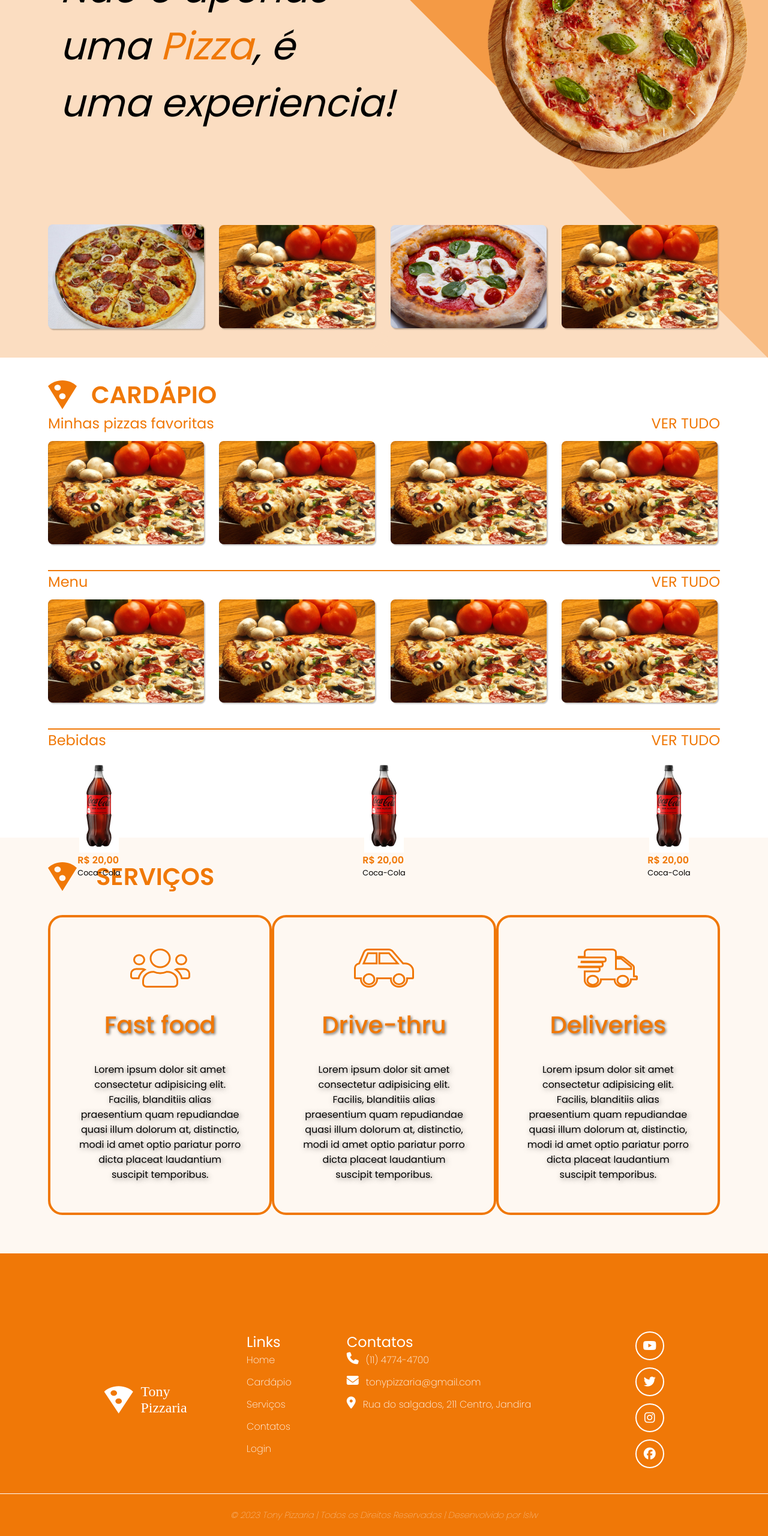
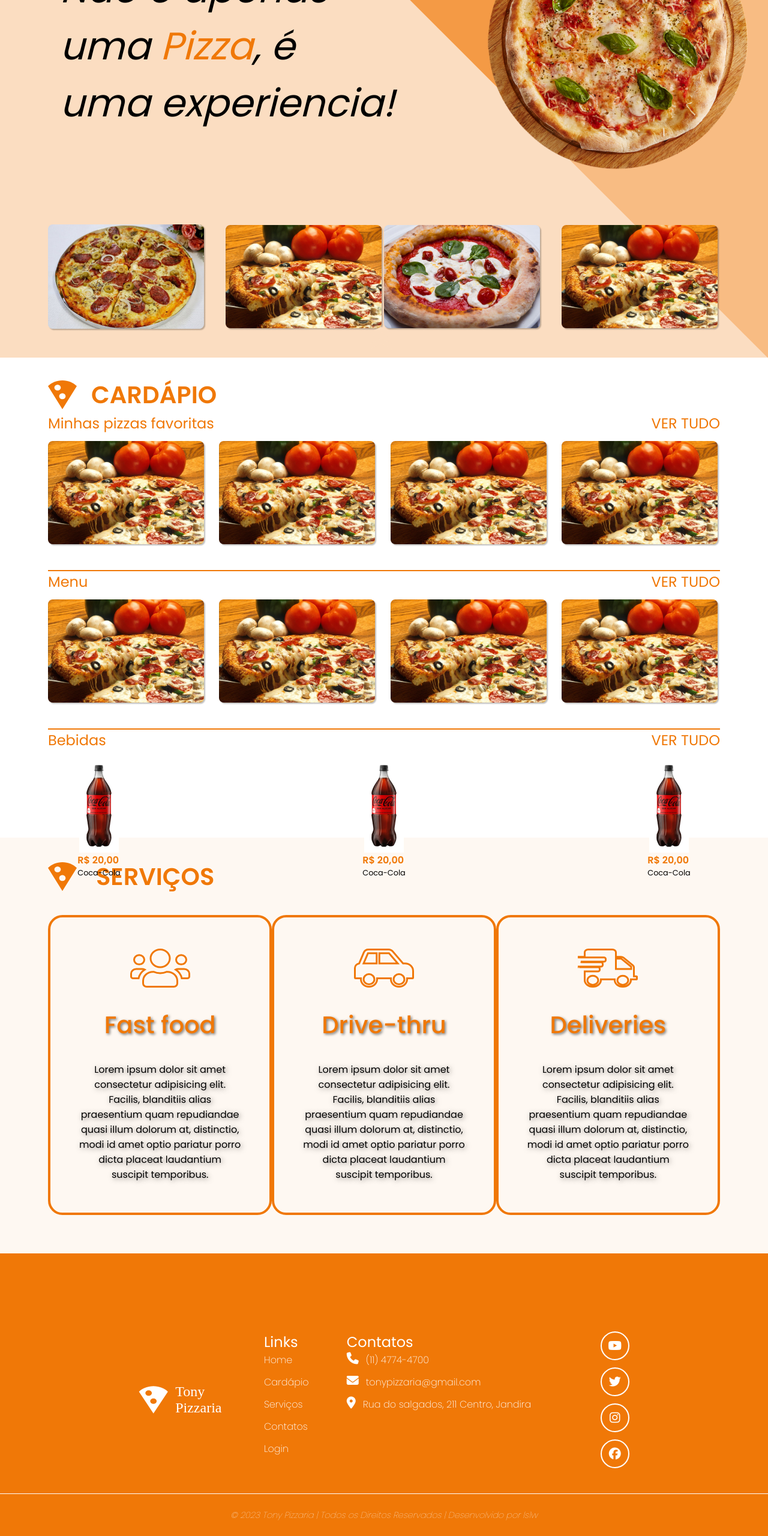
Before and after one commit to ls1w/senai-tony-pizzaria, a plain HTML site: page index.html in a window 1280 px wide. Shown: the part 204-2764 px from the top of the page at 60% size. Drawn offline with Linux system fonts and the light colour scheme; a web font is replaced by a local one.

Commit message:
incomplete test changes

```diff
--- a/index.html
+++ b/index.html
@@ -76,6 +76,7 @@
             </div>
 
             <div class="destaque-container">
+                <div class="destaque-top-container destaque-container-all">
                     <div class="produto">
                         <img src="./img/add.svg" alt="adicionar ao carrinho" class="add">
                         <img src="./img/pizza (0).png" alt="pizza destaque 1">
@@ -104,7 +105,9 @@
                             </div>
                         </div>
                     </div>
+                </div>
 
+                <div class="destaque-bottom-container destaque-container-all">
                     <div class="produto">
                         <img src="./img/add.svg" alt="adicionar ao carrinho" class="add">
                         <img src="./img/add.svg" alt="adicionar ao carrinho" class="add">
@@ -132,6 +135,7 @@
 
                             <div class="info-preco">
                                 R$ 25,00
+                            </div>
                         </div>
                     </div>
                 </div>
@@ -354,6 +358,7 @@
                 <img src="img/logo-branco.svg" alt="Logo Tony pizzaria">
                 <p>Tony Pizzaria</p>
             </div>
+            <div class="contato-midle">
                 <div class="contato-links">
                     <p class="titulo">Links</p>
                     <ul>
@@ -380,6 +385,7 @@
                             <p>Rua do salgados, 211 Centro, Jandira</p>
                         </li>
                     </ul>
+                </div>
             </div>
             <div class="contato-sociais">
                 <ul>
--- a/styles/footer.css
+++ b/styles/footer.css
@@ -23,6 +23,11 @@ footer{
     font-size: 1.5rem;
     font-family: pattaya;
     width: 82px;
+}
+
+.contato-midle{
+    display: flex;
+    flex-grow: 1;
 }
 
 .contato-links{
--- a/styles/home.css
+++ b/styles/home.css
@@ -44,3 +44,16 @@
     align-items: center;
     padding: 0px 80px;
 }
+
+.destaque-container .destaque-container-all{
+    display: flex;
+    flex-grow: 1;
+    justify-content: space-between;
+    align-items: center;
+}
+
+@media (max-width: 768px){
+    .conteudo-container img{
+        display: none;
+    }
+}
```
Lines whose indentation alone changed are shown as unchanged.
